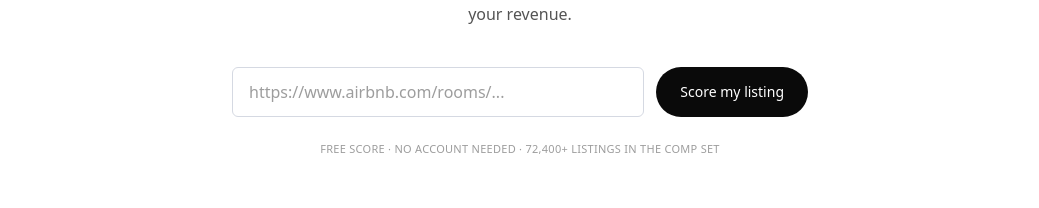
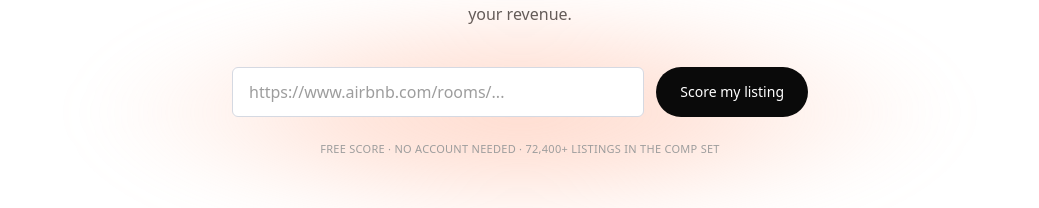
Before and after one commit to abuyork/Opti-Rent-SAAS, a Next.js app: page / in a window 1280 px wide. Shown: the part 404-612 px from the top of the page, without its empty margins (120-1159 px from the left). Built offline with nearby package versions, Linux system fonts and the light colour scheme; no server answers.

Commit message:
Added blob background form on Homepage

```diff
--- a/src/components/landing/LandingPage.tsx
+++ b/src/components/landing/LandingPage.tsx
@@ -93,7 +93,9 @@
 
       <main id="top" className="mx-auto max-w-5xl px-6">
         {/* Hero */}
-        <section className="pt-20 pb-16 text-center sm:pt-28">
+        {/* overflow-x-clip (not hidden) contains the form glow's horizontal
+            spill on narrow screens without creating a scroll container. */}
+        <section className="overflow-x-clip pt-20 pb-16 text-center sm:pt-28">
           <p className="mb-8 font-mono text-xs uppercase tracking-[0.2em] text-fog">
             {scope.kicker}
           </p>
@@ -106,12 +108,17 @@
           <p className="mx-auto mt-8 max-w-xl text-base leading-relaxed text-steel">
             {scope.heroSub}
           </p>
-          <div id="audit" className="scroll-mt-24">
+          {/* z-0 creates the stacking context that keeps the -z-10 glow behind
+              the form's content but above the page background. */}
+          <div
+            id="audit"
+            className="relative z-0 mx-auto max-w-xl scroll-mt-24 before:pointer-events-none before:absolute before:-inset-x-[160px] before:-inset-y-[88px] before:-z-10 before:bg-[radial-gradient(50%_50%_at_50%_50%,rgba(255,168,136,0.40),rgba(255,168,136,0.28)_40%,rgba(255,168,136,0.13)_65%,rgba(255,168,136,0.04)_85%,rgba(255,168,136,0)_100%)] before:blur-[20px] before:content-['']"
+          >
             <AuditForm ctaLabel={scope.ctaLabel} scoringLine={scope.scoringLine} />
+            <p className="mt-6 font-mono text-[11px] uppercase tracking-wide text-pewter">
+              {scope.trustLine}
+            </p>
           </div>
-          <p className="mt-6 font-mono text-[11px] uppercase tracking-wide text-pewter">
-            {scope.trustLine}
-          </p>
         </section>
 
         {/* Product preview with gradient orb */}
```
Also changed, not shown: 2 other files (tests, documents, lock files or other folders).
